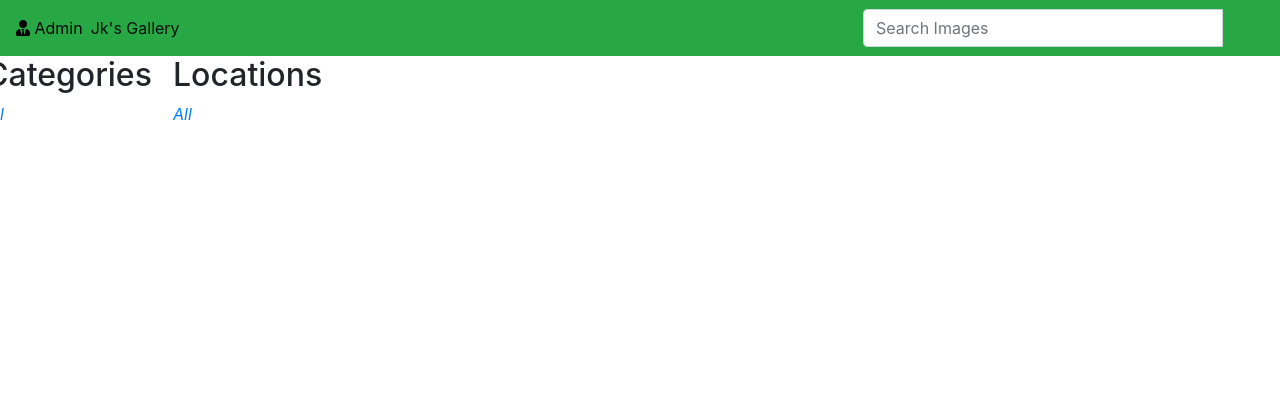
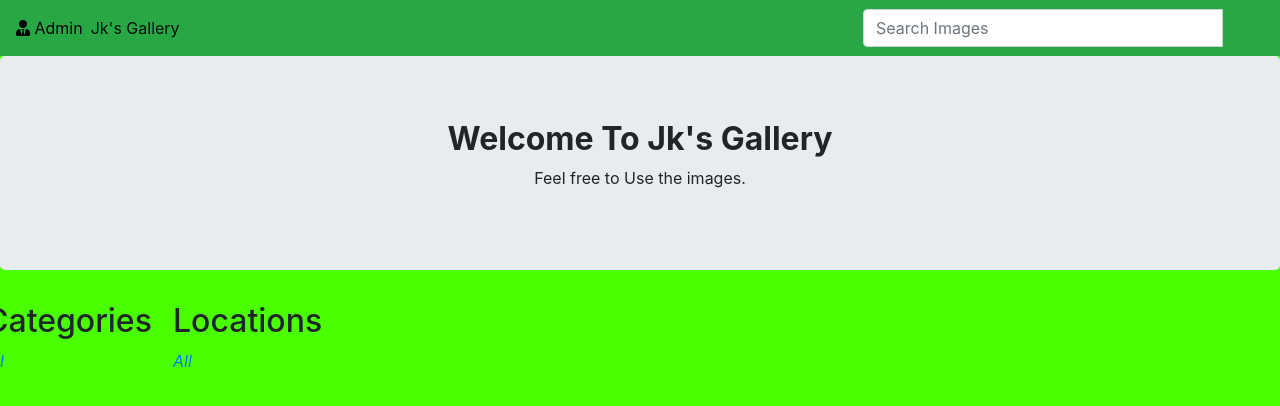
Before and after one commit to jobkarani/galleryy, a Django app: page / in a window 1280 px wide. Shown: the top 406 px of the page. Run offline with Django 3.2, Linux system fonts and the light colour scheme; data that the repository does not hold is empty; some libraries are stand-ins or nearby versions.

Commit message:
sets background color of the body

```diff
--- a/galleryy/settings.py
+++ b/galleryy/settings.py
@@ -113,7 +113,7 @@ AUTH_PASSWORD_VALIDATORS = [
 
 LANGUAGE_CODE = 'en-us'
 
-TIME_ZONE = 'Africa/Nairobi'
+TIME_ZONE = 'UTC'
 
 USE_I18N = True
 
--- a/pic/templates/all-pics/base.html
+++ b/pic/templates/all-pics/base.html
@@ -18,7 +18,7 @@
   {% endblock %}
 
 </head>
-<body>
+<body style="background-color:#49FF00">
     {% include "navbar.html" %}
 
 
--- a/pic/templates/all-pics/index.html
+++ b/pic/templates/all-pics/index.html
@@ -2,6 +2,10 @@
 
 {% block content %}
 {{block.super}}
+<div class="jumbotron" style="text-align:center">
+<h1 style="font-size:xx-large;font-weight:bold;">Welcome To Jk's Gallery</h1>
+<p>Feel free to Use the images.</p>
+</div>
 <div class="row">
 
     {% for image in img%}
--- a/requirements.txt
+++ b/requirements.txt
@@ -41,7 +41,7 @@ pbr==5.8.0
 pexpect==4.6.0
 Pillow==7.0.0
 protobuf==3.6.1
-psycopg2==2.9.2
+psycopg2==2.8.6
 pycairo==1.16.2
 pycups==1.9.73
 PyGObject==3.36.0
```
